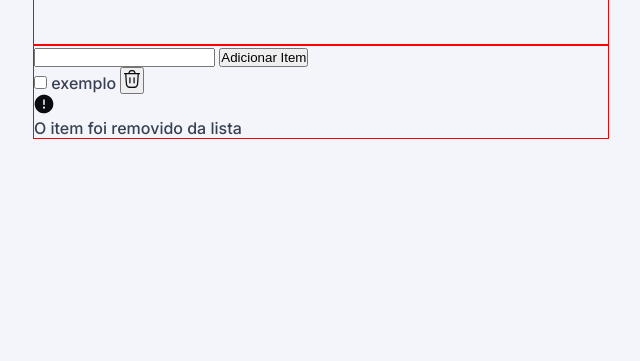
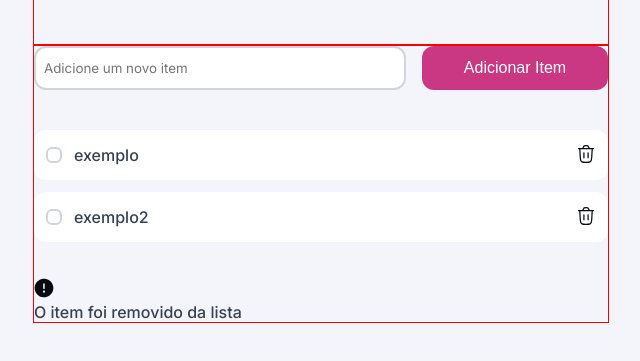
Before and after one commit to RodrigoCarrico01/Project_lista_compras, a plain HTML site: page index.html in a window 1280 px wide. Shown: the part 195-556 px from the top of the page, without its empty margins (319-959 px from the left). Drawn offline with Linux system fonts and the light colour scheme.

Commit message:
form style done (alert missing rn)

```diff
--- a/index.html
+++ b/index.html
@@ -26,16 +26,26 @@
     <div class="container">
       <form>
         <div class="add-item">
-          <input type="text">
+          <input type="text" placeholder="Adicione um novo item">
           <button>Adicionar Item</button>
         </div>
         <div class="items-wrapper">
           <ul id="items-list" role="list">
 
             <li class="item">
-              <label for="">
+              <label for="exemplo1">
                 <input type="checkbox">
                 exemplo
+              </label>
+              <button class="btn-delete">
+                <img src="assets/icons/remove.svg" alt="icon de caixote do lixo">
+              </button>
+            </li>
+
+            <li class="item">
+              <label for="exemplo2">
+                <input type="checkbox">
+                exemplo2
               </label>
               <button class="btn-delete">
                 <img src="assets/icons/remove.svg" alt="icon de caixote do lixo">
--- /dev/null
+++ b/styles/form.css
@@ -0,0 +1,118 @@
+form{
+  & .add-item{
+    display: grid;
+    grid-template-columns: 2fr 1fr;
+    height: 2.75rem;
+    gap: 1rem;
+
+    & input{
+      width: 100%;
+      background-color: var(--background-secondary);
+      border: 2px solid var(--border-primary);
+      border-radius: .75rem;
+      font-family: var(--ff-sans);
+      padding-left: .5rem;
+
+      &:hover{
+        border: 2px solid var(--border-hover);
+      }
+      &:active,  &:focus{
+        outline: none;
+        border: 2px solid var(--color-brand);
+      }
+
+    }
+    & button{
+      border-radius: .75rem;
+      background-color: var(--color-brand);
+      color: var(--always-white);
+      font-size: var(--fs-base);
+      line-height: 1.25rem;
+      &:focus{
+        outline: none;
+      }
+      &:hover{
+        background-color: var(--color-brand-hover);
+      }
+    }
+
+  }
+
+  & .items-wrapper{
+    padding-top: 2.5rem;
+    padding-bottom: 2.25rem;
+    & #items-list{
+      display: flex;
+      flex-direction: column;
+      gap: .75rem;
+
+      & .item{
+        display: flex;
+        flex-direction: row;
+        justify-content: space-between;
+        align-items: center;
+        background-color: var(--background-secondary);
+        padding-inline: .75rem;
+        padding-block: .5rem;
+        height: 3.125rem;
+        border-radius: .75rem;
+
+        & label{
+          display: flex;
+          flex-direction: row;
+          gap: .75rem;
+          align-items: center;
+          & input[type="checkbox"]{
+            appearance: none;
+            -webkit-appearance: none;
+            width: 1rem;
+            height: 1rem;
+            border: 2px solid var(--border-primary);
+            background-color: var(--background-secondary);
+            border-radius: .375rem;
+            cursor: pointer;
+            position: relative;
+            &:hover, &:focus{
+              outline: none;
+              border: 2px solid var(--border-hover);
+            }
+            &:checked{
+              background-color: var(--color-brand);
+            }
+            &:checked::after{
+                content: "✔";
+                color: white;
+                position: absolute;
+                left: 1px;
+                top: -2px;
+                font-size: .8rem;
+              }
+            }
+          }
+          & button{
+            background-color: var(--background-secondary);
+            border-radius: .75rem;
+            align-items: center;
+            cursor: pointer;
+            &:focus{
+              outline: none;
+              box-shadow: 0 1px 1px rgba(0, 0, 70, 0.322);
+            }
+          }
+        }
+
+      }
+    }
+
+}
+
+
+@media (width <= 70em){
+ form{
+  & .add-item{
+    grid-template-columns: 1fr;
+    grid-template-rows: 1fr 1fr;
+    height: 6.5rem;
+  }
+ }
+}
--- a/styles/global.css
+++ b/styles/global.css
@@ -57,3 +57,7 @@ a{
 ul[role="list"]{
   list-style: none;
 }
+
+input, button{
+  border-style: none;
+}
--- a/styles/header.css
+++ b/styles/header.css
@@ -11,6 +11,9 @@ header{
     flex-direction: row;
     align-items: center;
     gap: .5rem;
+    &:focus{
+      outline: none;
+    }
   }
   & h1{
     padding-bottom: 2.75rem;
--- a/styles/index.css
+++ b/styles/index.css
@@ -1,3 +1,4 @@
 @import url(global.css);
 @import url(utility.css);
 @import url(header.css);
+@import url(form.css);
```
